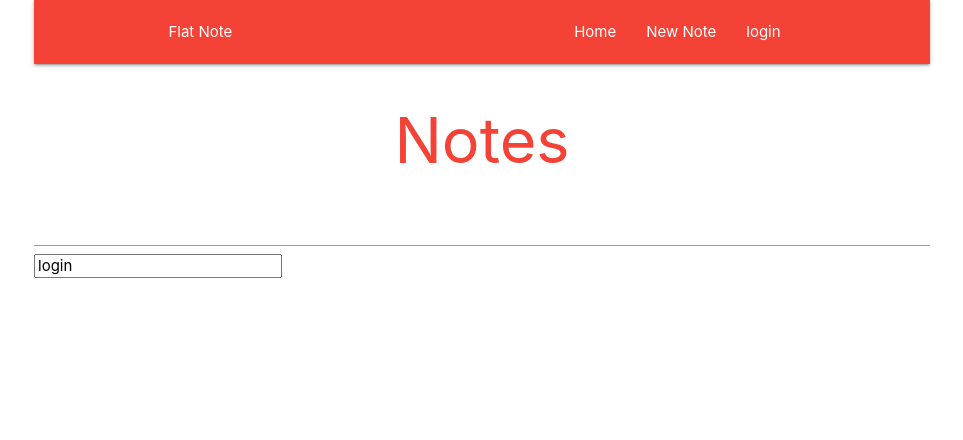
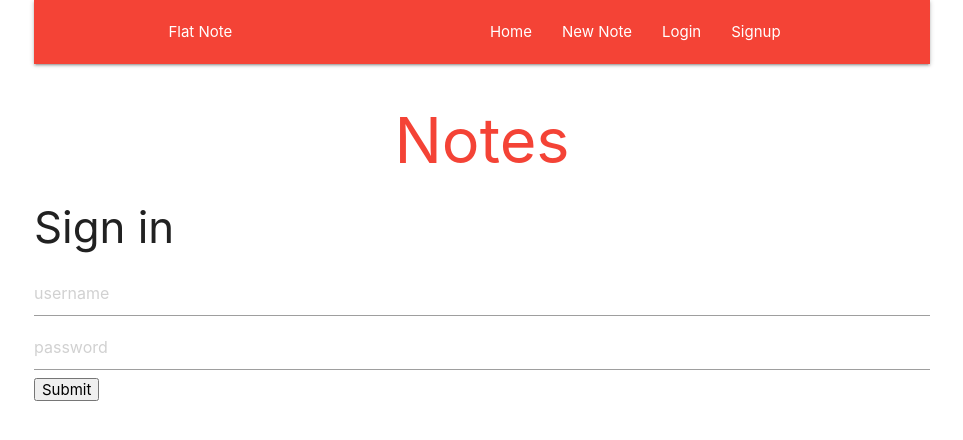
Before and after one commit to jqwest/flatnote-frontend, a React (Create React App) app: page /login in a window 1280 px wide. Shown: the top 440 px of the page, without its empty margins (158-1121 px from the left). Built offline with nearby package versions, Linux system fonts and the light colour scheme; no server answers.

Commit message:
updated login and signup

```diff
--- a/src/App.js
+++ b/src/App.js
@@ -1,30 +1,96 @@
 import React, { Component } from 'react';
-import { BrowserRouter, Route, Switch } from 'react-router-dom'
+import { BrowserRouter, Route, Switch } from 'react-router-dom';
+import Navbar from './components/Navbar';
+import Home from './components/Home';
+import Login from './components/Login';
+import Signup from './components/Signup';
 
-import NotesContainer from './components/NotesContainer';
-import Navbar from './components/Navbar'
-import Home from './components/Home'
-import Login from './components/Login'
-
-
+const API = 'http://localhost:3000/'
 class App extends Component {
   constructor(){
     super()
+    this.state = {
+      currentUser: null
+    }
   }
+
+  setUser = user => {
+    this.setState({
+      currentUser: user
+    }, () => {this.props.history.push("/home")})
+  }
+
+
+
+  handleChange = e => {
+    this.setState({
+      searchTerm: e.target.value.toUpperCase()
+    })
+  }
+
   render(){
   return (
     <BrowserRouter>
       <div className="note-app container">
-      <Navbar />
+      <Navbar handleChange={this.handleChange} />
         <h1 className="center red-text">Notes</h1>
-        <NotesContainer/>
         <Switch>
           <Route exact path='/' component={Home} />
-          <Route exact path='/login' component={Login} />
-        </Switch>
+          <Route path='/login' render={ (props) => <Login {...props} handleUserLogin={this.handleUserLogin} /> } />
+          <Route path='/signup' render={ (props) => <Signup {... props} setUser={this.setUser} />} />
+          </Switch>
       </div>
     </BrowserRouter>
   );}
 }
 
 export default App;
+
+
+
+
+
+
+
+
+
+
+
+
+// coponentDidMount = () => {
+//   this.fetchUsers()
+//   this.fetchNotes()
+// }
+
+// fetchUsers = () => {
+//   fetch(API + "users")
+//   .then( resp => resp.json())
+//   .then( users => this.setState({
+//     users: users
+//   }))
+// }
+
+// fetchNotes = () => {
+//   fetch('http://localhost:3000/notes')
+//   .then( resp => resp.json())
+//   .then( notes => this.setState({
+//     notes: notes
+//   }))
+// }
+
+// handleUserLogin = (userLogin) => {
+//   const reqObj = {
+//     method: 'POST',
+//     headers: {
+//       'Content-Type': 'application/json'
+//     },
+//     body: JSON.stringify(userLogin)
+//   }
+
+//   fetch('http://localhost:3000/login', reqObj)
+//   .then(resp => resp.json())
+//   .then(user => {
+//     this.setState({
+//       loggedInUser: user
+//     });
+//   })
--- a/src/components/Home.js
+++ b/src/components/Home.js
@@ -4,7 +4,7 @@ class Home extends Component {
     render(){
         return(
             <div className="note-home container">
-            <p>home</p>
+            <p>Home</p>
             </div>
         )
     }
--- a/src/components/Login.js
+++ b/src/components/Login.js
@@ -1,34 +1,45 @@
 import React, { Component } from 'react'
 
 class Login extends Component {
-    constructor(){
-        super()
+    constructor(props){
+        super(props)
         this.state = {
-            username: null
+            username: '',
+            password: ''
         }
     }
 
-    handleSubmit = (e) => {
-        e.preventDefault();
-        this.props.login(this.state.username)
-        this.props.hideForm()
+    handleChange = e => {
+        this.setState({
+            [e.target.name]: e.target.value
+        });
     }
-
-    handleChange = (e) => {
-        this.setState({
-            username: e.target.value
-        })
-    }
-
 
     render() {
         return (
             <div>
-                <form onSubmit={this.handleSubmie}>
-                    <input name={'username'} onChange={this.handleChange}/>
-                    <input type='subnmit' value='login' />
-                </form>
-            </div>
+            <h3>Sign in</h3>
+            <form onSubmit={this.handleSubmit} >
+                <input
+                    name='username'
+                    type="text"
+                    placeholder="username"
+                    onChange={this.handleChange}
+                    value={this.state.username}
+                />
+                <input
+                    name='password'
+                    type="password"
+                    placeholder="password"
+                    onChange={this.handleChange}
+                    value={this.state.password}
+                />
+                <input
+                    type="submit"
+                    value="Submit"
+                />
+            </form>
+        </div>
         )
     }
 }
--- a/src/components/Navbar.js
+++ b/src/components/Navbar.js
@@ -1,6 +1,16 @@
 import React from 'react'
 
-const Navbar = (props) => {
+class Navbar extends React.Component {
+    constructor(props){
+        super(props)
+        this.state = {
+            currentUser: this.props.currentUser,
+            showLogin: false,
+            showSignup: false
+        }
+    }
+
+    render() {
     return(
         <nav className="nav-wrapper red bg-darken-3">
             <div className="container">
@@ -8,11 +18,13 @@ const Navbar = (props) => {
                 <ul className="right">
                     <li><a href="/">Home</a></li>
                     <li><a href="/new note">New Note</a></li>
-                    <li><a href="/login">login</a></li>
+                    <li><a href="/login">Login</a></li>
+                    <li><a href="/signup">Signup</a></li>
                 </ul>
             </div>
         </nav>
-    )
+        )
+    }
 }
 
-export default Navbar
+export default Navbar;
--- a/src/components/NotesContainer.js
+++ /dev/null
@@ -1,73 +0,0 @@
-import React, { Component } from 'react'
-import NoteList from './NoteList'
-
-
-class NotesContainer extends Component {
-    constructor(){
-        super()
-        this.state = {
-            notes: []
-        }
-    }
-
-    componentDidMount(){
-        fetch('http://localhost:3000/notes')
-        .then(resp => resp.json())
-        .then(notes => {
-            console.log('fetch', notes)
-            this.setState({
-                notes: notes
-          })
-        }
-        )}
-
-        // deleteNote = (id) => {
-        //     console.log('-------',id)
-        // }
-
-    // noteComplete = (id) => {
-    //     console.log('---, clicked')
-    //     const reqObj ={
-    //         method: 'PATCH',
-    //         headers: {
-    //         'Content-Type': 'application/json'
-    //                 },
-    //         body: JSON.stringify({
-    //             done: true
-    //         })
-    //         }
-
-    // fetch(`http://localhost:3000/notes/${id}`, reqObj)
-    // .then(resp => resp.json())
-    // .then(updatedNote => {
-    //     const newNotes = this.state.notes.map(note => {
-    //     if (note.id === updatedNote.id){
-    //         return updatedNote
-    //         } else {
-    //         return note
-    //         }
-    //     })
-
-    //     this.setState({
-    //         notes: newNotes
-    //         })
-    //      })
-    // }
-
-    // filterNotes = () => {
-    //     return this.state.notes.filter(note => !note.done)
-    // }
-
-
-    render(){
-        // console.log(this.state)
-        const { notes } = this.state
-        return(
-            <div>
-
-            </div>
-        )
-    }
-}
-
-export default NotesContainer
--- /dev/null
+++ b/src/components/Signup.js
@@ -0,0 +1,87 @@
+import React, { Component } from 'react'
+
+class Signup extends Component {
+    constructor(props){
+        super(props)
+        this.state = {
+            username: '',
+            password: '',
+            passwordConfirmation: '',
+        }
+    }
+
+    handleChange = e => {
+        this.setState({
+            [e.target.name]: e.target.value
+        })
+    }
+
+    handleSubmit = e => {
+        e.preventDefault()
+
+        if (this.state.password === this.state.passwordConfirmation) {
+            fetch("http://localhost:3000/signup",{
+                method: "POST",
+                headers: {
+                    "Content-Type": "application/json"
+                },
+                body: JSON.stringify({
+                    username: this.state.username,
+                    password: this.state.password
+                })
+            })
+            .then( resp => resp.json())
+            .then( response => {
+                if(response.errors){
+                    alert(response.errors)
+                } else {
+                    this.props.setUser(response)
+                }
+            })
+        } else {
+            alert("Passwords don't match!")
+        }
+    }
+
+
+    render() {
+        return (
+            <div className="center-form">
+                <form className="signup-form"
+                    onSubmit={this.handleSubmit}>
+                    <input
+                        onChange={this.handleChange}
+                        type="text"
+                        name="username"
+                        value={this.state.username}
+                        placeholder="Username"
+                        required
+                    />
+                     <input
+                        onChange={this.handleChange}
+                        type="password"
+                        name="password"
+                        value={this.state.password}
+                        placeholder="Password"
+                        required
+                    />
+                     <input
+                        onChange={this.handleChange}
+                        type="password"
+                        name="passwordConfirmation"
+                        value={this.state.passwordConfirmation}
+                        placeholder="Confirm Password"
+                        required
+                    />
+                    <button
+                        className="singup"
+                        type="submit"
+                        >Sign Up</button>
+                </form>
+            </div>
+
+        )
+    }
+}
+
+export default Signup
```
